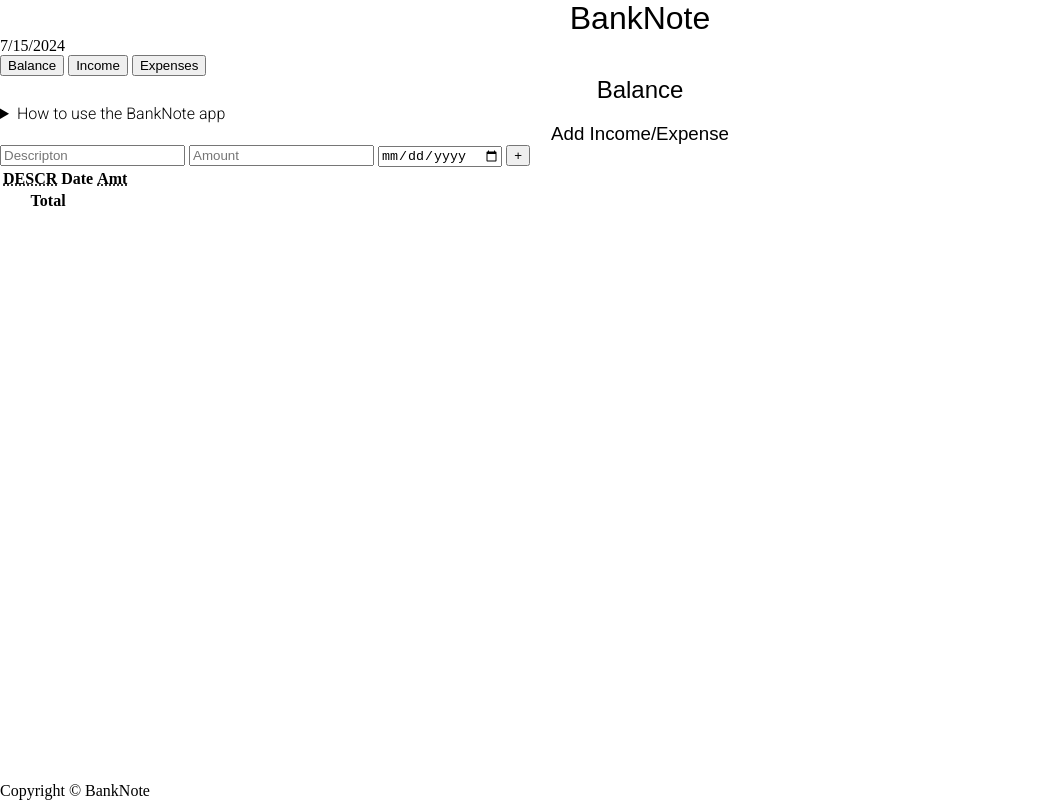
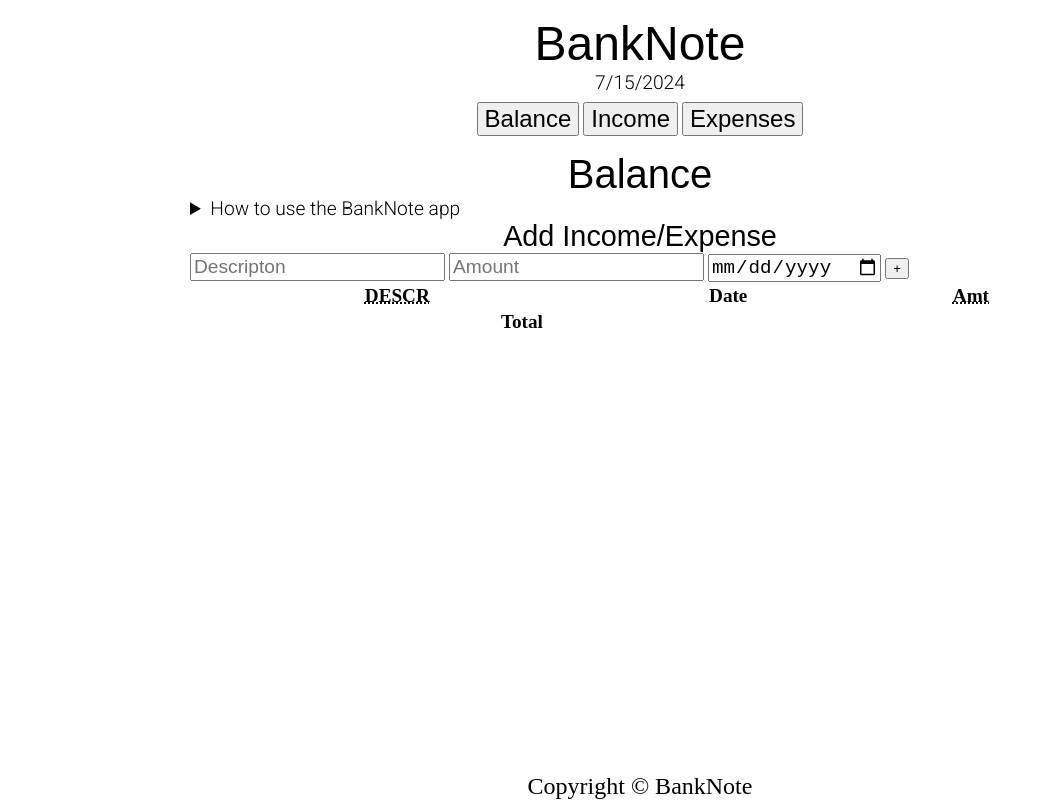
Before and after one commit to eford05/bank-note, a plain HTML site: page index.html in a window 1280 px wide. Shown: the whole page, without its empty margins (0-1052 px from the left). Drawn offline with Linux system fonts and the light colour scheme; a web font is replaced by a local one.

Commit message:
add common font sizes

```diff
--- a/styles.css
+++ b/styles.css
@@ -52,26 +52,98 @@ p,
 ul,
 ol,
 details,
-tbody td {
+tbody td,
+.dash-date {
   font-family: "Roboto", sans-serif;
   font-weight: 300;
   font-style: normal;
 }
 
+/* Display Flex Column */
+body,
+header,
+main {
+  display: flex;
+  flex-direction: column;
+}
+
+/* Responsive width for containers */
+header,
+main {
+  width: min(900px, 100% - 3rem);
+}
+
+/* width 100% */
+details,
+#budget-form,
+table {
+  width: 100%;
+}
+
 /* Variables */
 :root {
+  /* Colors */
   --lite-bg-color: #fff3f0;
   --accent-pink: #f76d6c;
   --accent-green: #10606a;
   --accent-gold: #edb96f;
+  /* Font Sizes */
+  --font-xxl: 3rem;
+  --font-xl: 2.5rem;
+  --font-lrg: 1.8rem;
+  --font-md: 1.5rem;
+  --font-sm: 1.2rem;
 }
 
+/* Font Sizes */
+/* XXLarge*/
+h1 {
+  font-size: var(--font-xxl);
+}
+/* XLarge*/
+h2 {
+  font-size: var(--font-xl);
+}
+
+/* Large */
+h3 {
+  font-size: var(--font-lrg);
+}
+
+/* Medium */
+.btn-header,
+footer {
+  font-size: var(--font-md);
+}
+
+/* Small */
+.dash-date,
+details,
+input,
+input[type="placeholder"],
+p,
+table th,
+table td {
+  font-size: var(--font-sm);
+}
+
+/* Body Item Alignment */
+
 body {
-  display: flex;
-  flex-direction: column;
   min-height: 100vh;
+  align-items: center;
 }
 
 main {
   flex: 1;
 }
+
+/* Header Styles */
+header {
+  align-items: center;
+  margin: 1rem 0;
+}
+
+.dash-date {
+  margin-bottom: 0.5rem;
+}
```
